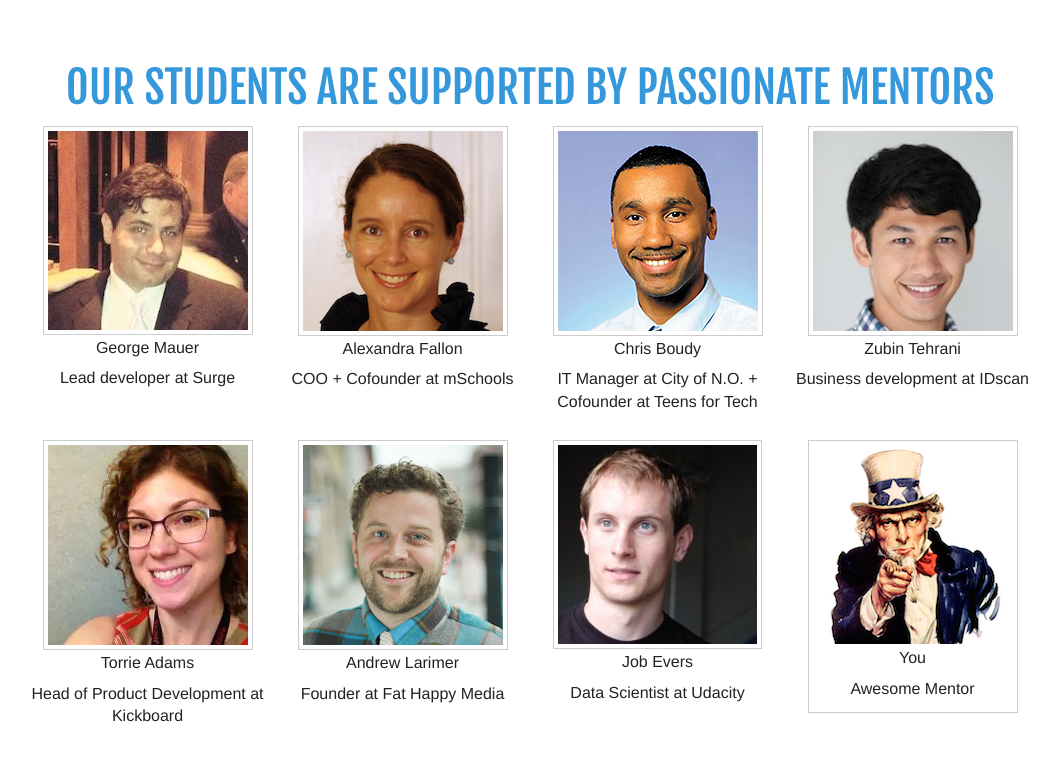
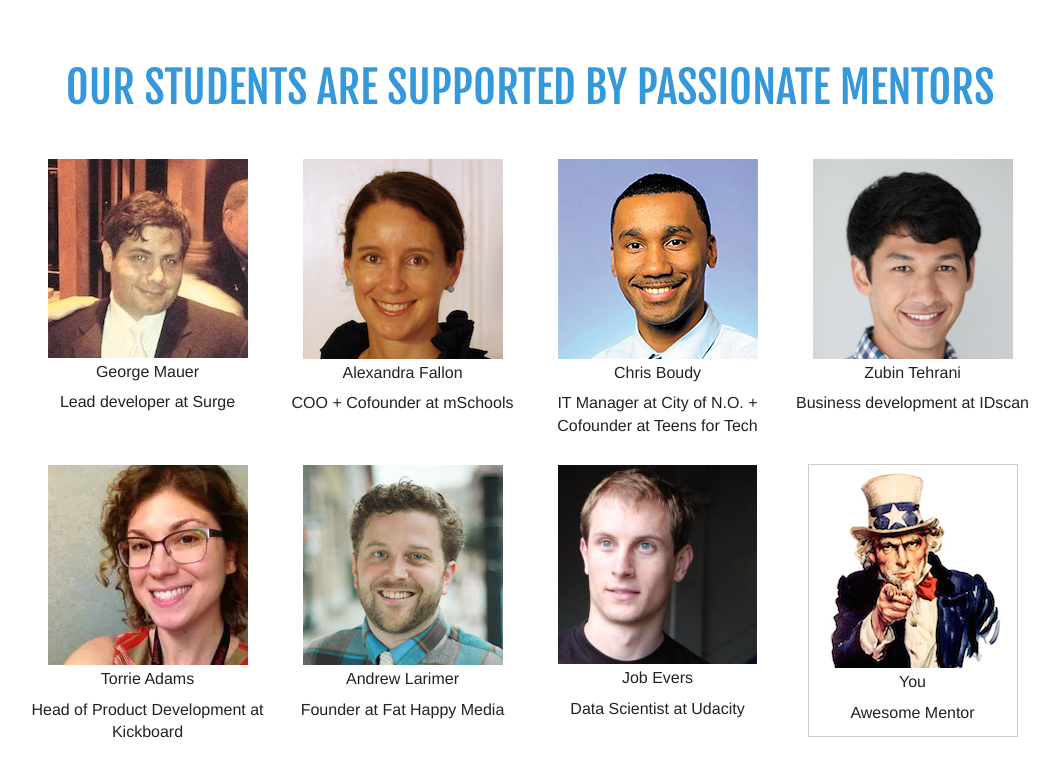
Before and after one commit to OperationSpark/archived-website-markI, a plain HTML site: page index.html in a window 1280 px wide. Shown: the part 1530-2305 px from the top of the page, without its empty margins (110-1169 px from the left). Drawn offline with Linux system fonts and the light colour scheme; a web font is replaced by a local one.

Commit message:
Fixed front page mentor grid

```diff
--- a/index.html
+++ b/index.html
@@ -81,16 +81,16 @@
 
     <div class="row">
       <div class="large-12 columns text-center teach-front">
-        <h1 class="blue">Our students are supported by passionate mentors</h1>
+        <h1 class="blue">Our students are supported by passionate mentors</h1><br><br>
 
-        <ul class="clearing-thumbs small-block-grid-4 text-center" data-clearing>
-          <li><a class="th" href="#"><img src="img/george-mauer.jpg"></a><h6>George Mauer</h6><h6>Lead developer at Surge</h6></li>
-          <li><a class="th" href="#"><img src="img/alex-fallon.png"></a><h6>Alexandra Fallon</h6><h6>COO + Cofounder at mSchools</h6></li>
-          <li><a class="th" href="#"><img src="img/chris-boudy.png"></a><h6>Chris Boudy</h6><h6>IT Manager at City of N.O. + Cofounder at Teens for Tech</h6></li>
-          <li><a class="th" href="#"><img src="img/teherani.jpg"></a><h6>Zubin Tehrani</h6><h6>Business development at IDscan</h6></li>
-          <li><a class="th" href="#"><img src="img/torrie-adams.jpg"></a><h6>Torrie Adams </h6><h6>Head of Product Development at Kickboard</h6></li>
-          <li><a class="th" href="#"><img src="img/larimer.jpg"></a><h6>Andrew Larimer</h6><h6>Founder at Fat Happy Media</h6></li>
-          <li><a class="th" href="#"><img src="img/job-evers.jpg"></a><h6>Job Evers</h6><h6>Data Scientist at Udacity</h6></li>
+        <ul class="small-block-grid-4 text-center">
+          <li><img src="img/george-mauer.jpg"><h6>George Mauer</h6><h6>Lead developer at Surge</h6></li>
+          <li><img src="img/alex-fallon.png"><h6>Alexandra Fallon</h6><h6>COO + Cofounder at mSchools</h6></li>
+          <li><img src="img/chris-boudy.png"><h6>Chris Boudy</h6><h6>IT Manager at City of N.O. + Cofounder at Teens for Tech</h6></li>
+          <li><img src="img/teherani.jpg"><h6>Zubin Tehrani</h6><h6>Business development at IDscan</h6></li>
+          <li><img src="img/torrie-adams.jpg"><h6>Torrie Adams </h6><h6>Head of Product Development at Kickboard</h6></li>
+          <li><img src="img/larimer.jpg"><h6>Andrew Larimer</h6><h6>Founder at Fat Happy Media</h6></li>
+          <li><img src="img/job-evers.jpg"><h6>Job Evers</h6><h6>Data Scientist at Udacity</h6></li>
           <li><a class="th" href="contribute.html"><img src="img/we_want_you.jpg" alt=""><h6>You</h6><h6>Awesome Mentor</h6></a></li>
 
         </ul>
```
